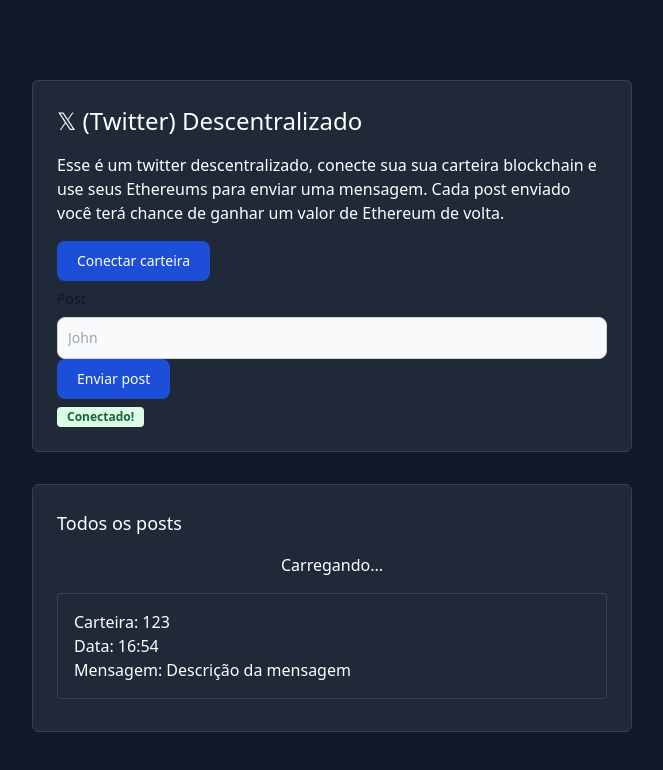
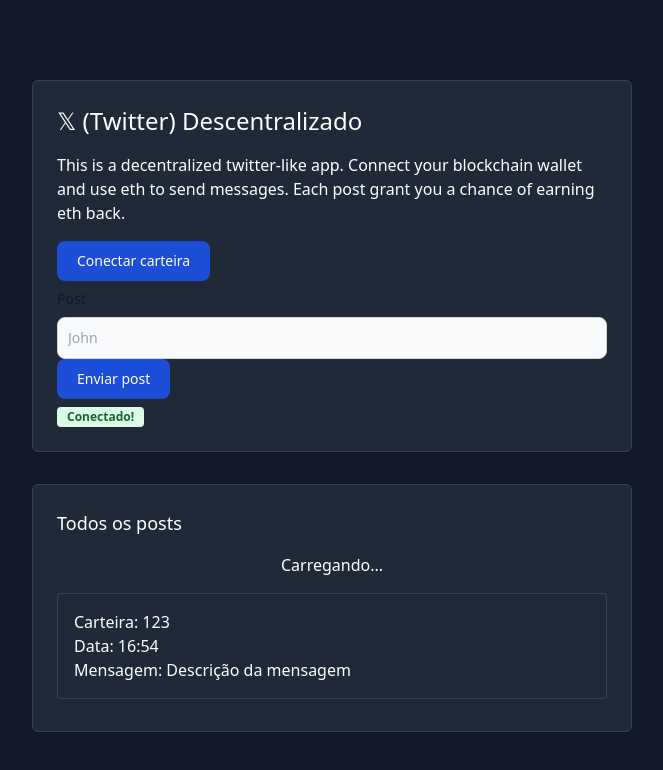
Before and after one commit to braien-machado/decentralized-twitter-frontend, a React (Vite) app: page / in a window 1280 px wide. Shown: the top 770 px of the page, without its empty margins (308-971 px from the left). Built offline with nearby package versions, Linux system fonts and the light colour scheme.

Commit message:
feat: translate main paragraph from portuguese to english

```diff
--- a/src/App.tsx
+++ b/src/App.tsx
@@ -8,9 +8,7 @@
       <div className="rounded-md border border-gray-700 text-white bg-gray-800 p-6 mx-auto w-full max-w-[600px]">
         <h1 className="text-2xl mb-4">𝕏 (Twitter) Descentralizado</h1>
         <p className="text-base mb-4">
-          Esse é um twitter descentralizado, conecte sua sua carteira blockchain
-          e use seus Ethereums para enviar uma mensagem. Cada post enviado você
-          terá chance de ganhar um valor de Ethereum de volta.
+          This is a decentralized twitter-like app. Connect your blockchain wallet and use eth to send messages. Each post grant you a chance of earning eth back.
         </p>
         <Button text="Conectar carteira" />
         <TextField
```
